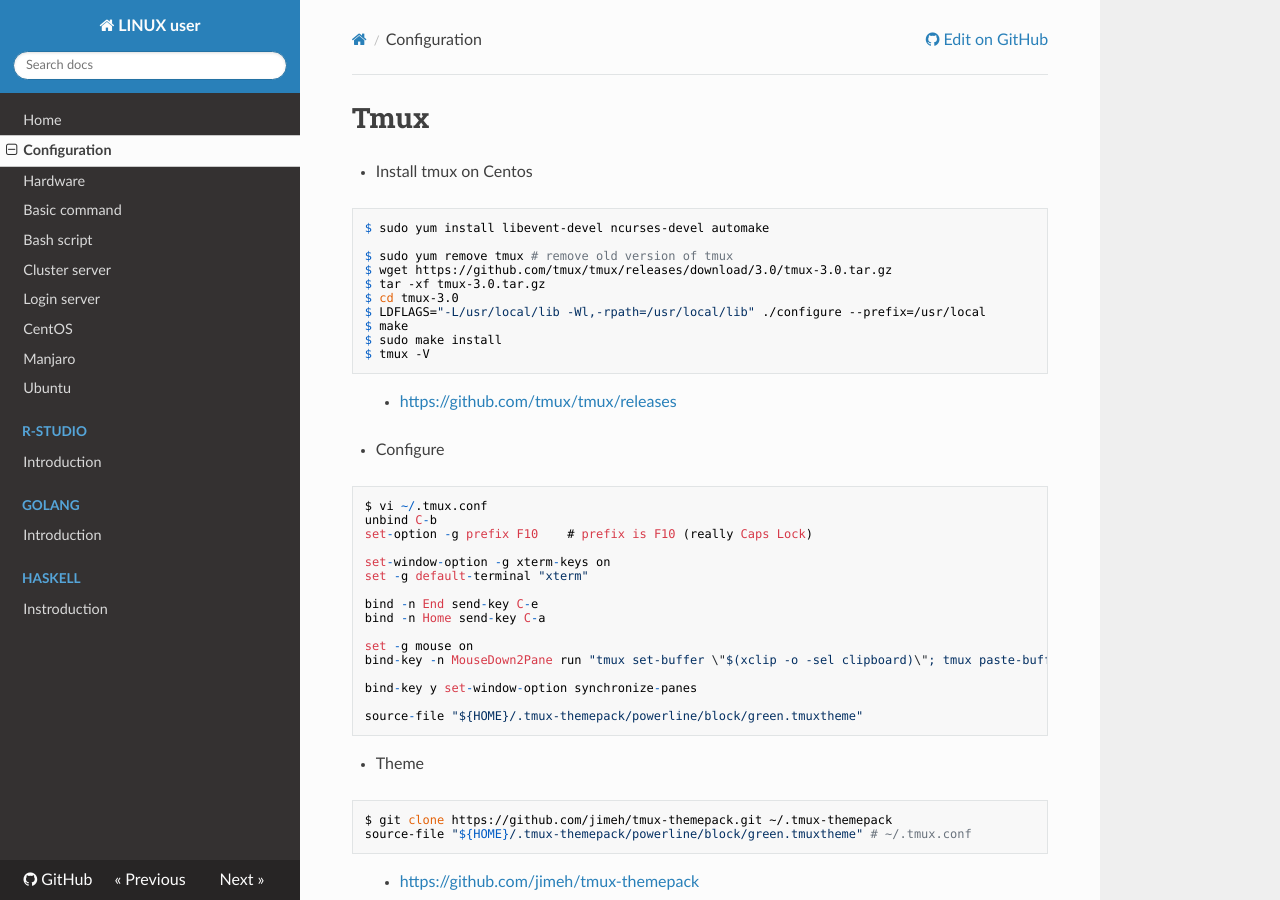
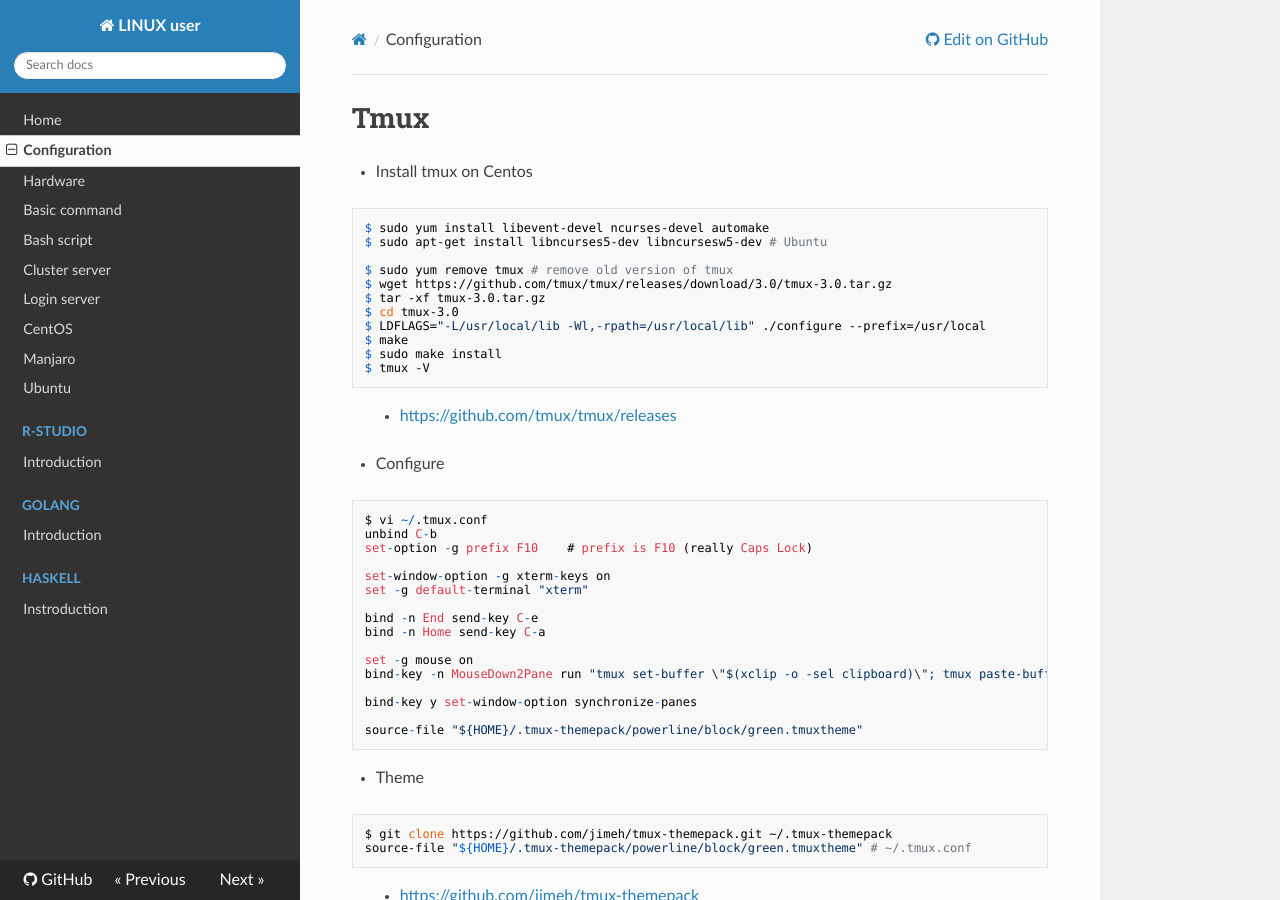
Before and after one commit to WonyoungCho/LINUX, an MkDocs documentation site: the page built from docs/config.md, in a window 1280 px wide and 900 px high. Built offline with MkDocs 1.6.1, drawn with Linux system fonts in a browser that asks for light colours; nearby versions of some CDN libraries; old or Windows-style settings are respelled for this version of MkDocs.

Commit message:
Update config.md

````diff
--- a/docs/config.md
+++ b/docs/config.md
@@ -2,6 +2,7 @@
 - Install tmux on Centos
 ```
 $ sudo yum install libevent-devel ncurses-devel automake
+$ sudo apt-get install libncurses5-dev libncursesw5-dev # Ubuntu
 
 $ sudo yum remove tmux # remove old version of tmux
 $ wget https://github.com/tmux/tmux/releases/download/3.0/tmux-3.0.tar.gz
````
